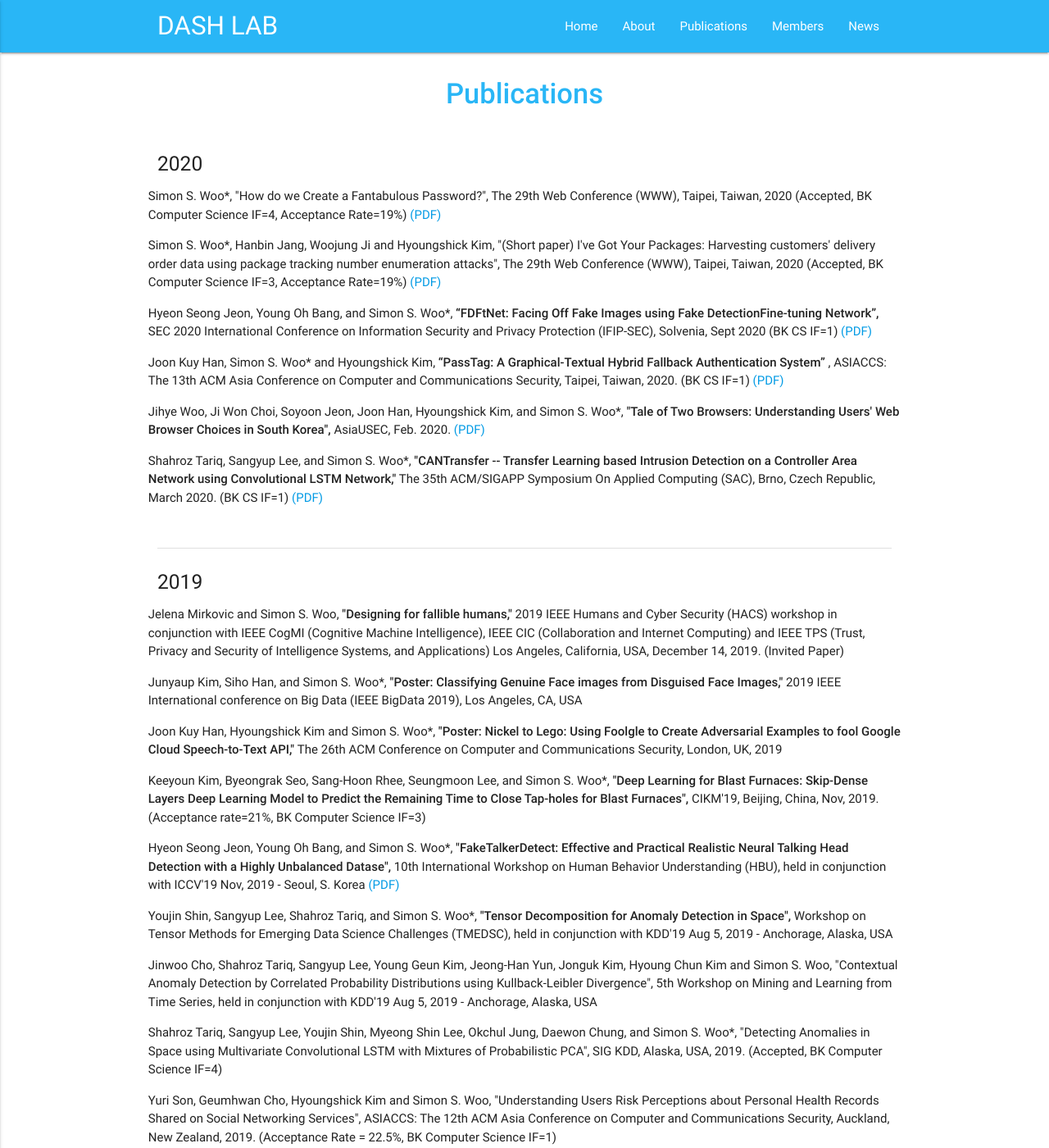
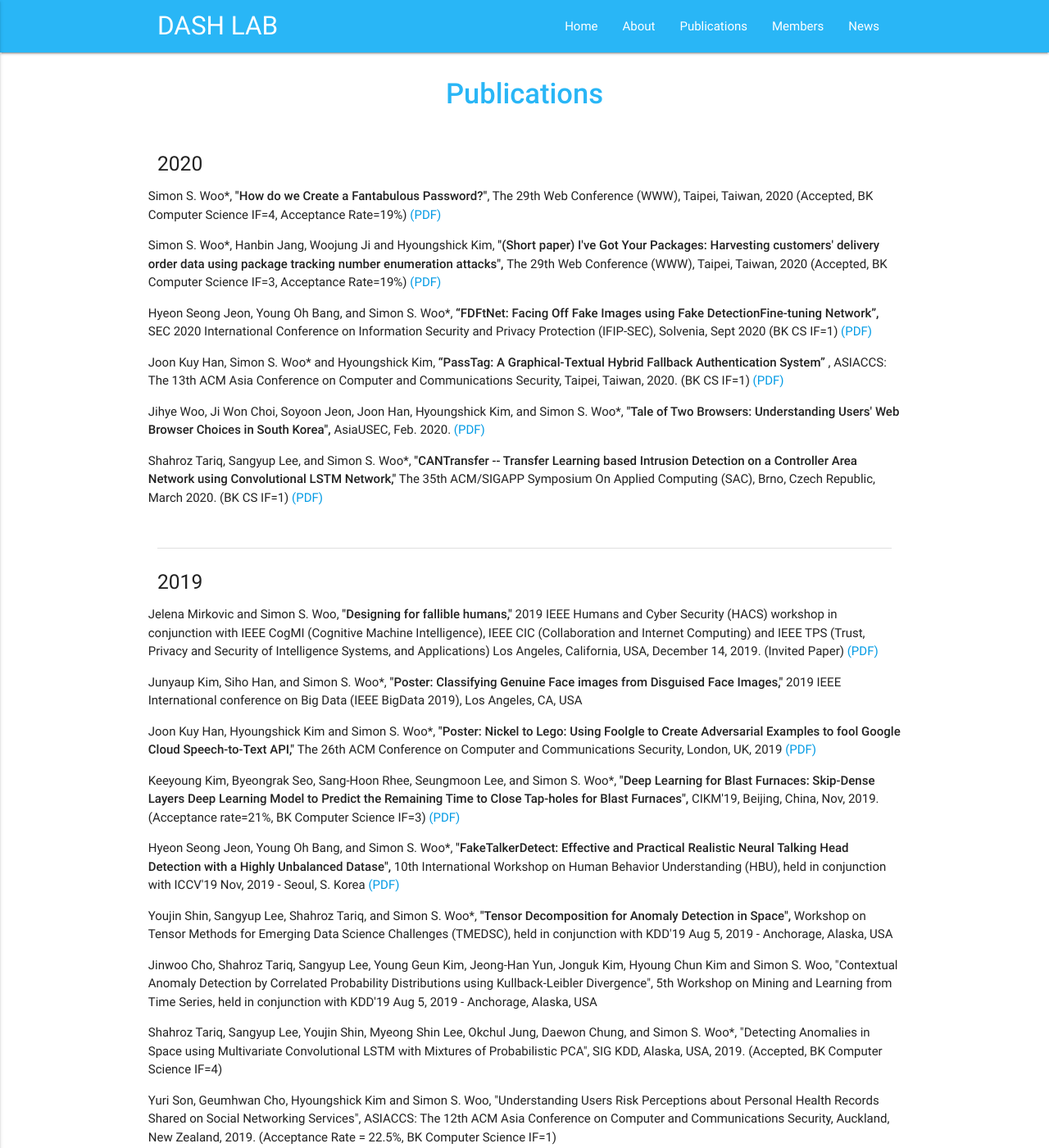
Before and after one commit to Yurim990507/DASH-Lab.github.io, a Jekyll site: the page built from example2.md, in a window 1280 px wide and 1400 px high. Shown: the whole window at 82% size. Built offline with Jekyll 4.4.1, drawn with Linux system fonts in a browser that asks for light colours; some of the changed text lies outside the part shown.

Commit message:
Update example2.md

```diff
--- a/example2.md
+++ b/example2.md
@@ -9,9 +9,9 @@ permalink: /Publications/
 <div class="section">
     <h5>2020</h5>
     <div class="row">
-        <p>  Simon S. Woo*, "How do we Create a Fantabulous Password?", The 29th Web Conference (WWW), Taipei, Taiwan, 2020 (Accepted, BK Computer Science IF=4, Acceptance Rate=19%)<a href="../../raw/master/Publications/_WWW2020_final_fanta__Camera_Ready_(2).pdf" download> (PDF) </a> </p>
+        <p>  Simon S. Woo*, <strong>"How do we Create a Fantabulous Password?"</strong>, The 29th Web Conference (WWW), Taipei, Taiwan, 2020 (Accepted, BK Computer Science IF=4, Acceptance Rate=19%)<a href="../../raw/master/Publications/_WWW2020_final_fanta__Camera_Ready_(2).pdf" download> (PDF) </a> </p>
 
- <p> Simon S. Woo*, Hanbin Jang, Woojung Ji and Hyoungshick Kim, "(Short paper) I've Got Your Packages: Harvesting customers' delivery order data using package tracking number enumeration attacks", The 29th Web Conference (WWW), Taipei, Taiwan, 2020 (Accepted, BK Computer Science IF=3, Acceptance Rate=19%)<a href="../../raw/master/Publications/_WWW2020_ePost_short_final_Camera_ready__submit.pdf" download> (PDF) </a> </p>
+ <p> Simon S. Woo*, Hanbin Jang, Woojung Ji and Hyoungshick Kim, <strong> "(Short paper) I've Got Your Packages: Harvesting customers' delivery order data using package tracking number enumeration attacks", </strong> The 29th Web Conference (WWW), Taipei, Taiwan, 2020 (Accepted, BK Computer Science IF=3, Acceptance Rate=19%)<a href="../../raw/master/Publications/_WWW2020_ePost_short_final_Camera_ready__submit.pdf" download> (PDF) </a> </p>
 
   <p> Hyeon Seong Jeon, Young Oh Bang, and Simon S. Woo*, <strong>“FDFtNet: Facing Off Fake Images using Fake DetectionFine-tuning Network”,</strong> SEC 2020 International Conference on Information Security and Privacy Protection (IFIP-SEC), Solvenia, Sept 2020 (BK CS IF=1) <a href="../../raw/master/Publications/IFIP_SEC_2020_CR_paper_135.pdf" download> (PDF) </a> </p>
 
@@ -27,13 +27,16 @@ permalink: /Publications/
 <div class="section">
     <h5>2019</h5>
     <div class="row">
-<p>Jelena Mirkovic and Simon S. Woo, <strong> "Designing for fallible humans," </strong> 2019 IEEE Humans and Cyber Security (HACS) workshop in conjunction with IEEE CogMI (Cognitive Machine Intelligence), IEEE CIC (Collaboration and Internet Computing) and IEEE TPS (Trust, Privacy and Security of Intelligence Systems, and Applications) Los Angeles, California, USA, December 14, 2019. (Invited Paper) </p>
+<p>Jelena Mirkovic and Simon S. Woo, <strong> "Designing for fallible humans," </strong> 2019 IEEE Humans and Cyber Security (HACS) workshop in conjunction with IEEE CogMI (Cognitive Machine Intelligence), IEEE CIC (Collaboration and Internet Computing) and IEEE TPS (Trust, Privacy and Security of Intelligence Systems, and Applications) Los Angeles, California, USA, December 14, 2019. (Invited Paper)
+<a href="../../raw/master/Publications/DesigningForFallibleHumanshacs.pdf" download> (PDF) </a>
+</p>
 
 <p>Junyaup Kim, Siho Han, and Simon S. Woo*, <strong> "Poster: Classifying Genuine Face images from Disguised Face Images," </strong> 2019 IEEE International conference on Big Data (IEEE BigData 2019), Los Angeles, CA, USA </p>
 
-<p>Joon Kuy Han, Hyoungshick Kim and Simon S. Woo*, <strong>"Poster: Nickel to Lego: Using Foolgle to Create Adversarial Examples to fool Google Cloud Speech-to-Text API," </strong> The 26th ACM Conference on Computer and Communications Security, London, UK, 2019 </p>
+<p>Joon Kuy Han, Hyoungshick Kim and Simon S. Woo*, <strong>"Poster: Nickel to Lego: Using Foolgle to Create Adversarial Examples to fool Google Cloud Speech-to-Text API," </strong> The 26th ACM Conference on Computer and Communications Security, London, UK, 2019<a href="../../raw/master/Publications/NickeltoLego.pdf" download> (PDF) </a> </p>
 
-<p>Keeyoun Kim, Byeongrak Seo, Sang-Hoon Rhee, Seungmoon Lee, and Simon S. Woo*, <strong> "Deep Learning for Blast Furnaces: Skip-Dense Layers Deep Learning Model to Predict the Remaining Time to Close Tap-holes for Blast Furnaces", </strong> CIKM'19, Beijing, China, Nov, 2019. (Acceptance rate=21%, BK Computer Science IF=3) </p>
+<p>Keeyoung Kim, Byeongrak Seo, Sang-Hoon Rhee, Seungmoon Lee, and Simon S. Woo*, <strong> "Deep Learning for Blast Furnaces: Skip-Dense Layers Deep Learning Model to Predict the Remaining Time to Close Tap-holes for Blast Furnaces", </strong> CIKM'19, Beijing, China, Nov, 2019. (Acceptance rate=21%, BK Computer Science IF=3) <a href="../../raw/master/Publications/3357384.3357803.pdf
+" download> (PDF) </a> </p>
 
 <p>Hyeon Seong Jeon, Young Oh Bang, and Simon S. Woo*, <strong> "FakeTalkerDetect: Effective and Practical Realistic Neural Talking Head Detection with a Highly Unbalanced Datase", </strong> 10th International Workshop on Human Behavior Understanding (HBU), held in conjunction with ICCV'19 Nov, 2019 - Seoul, S. Korea  <a href="../../raw/master/Publications/Jeon_FakeTalkerDetect_Effective_and_Practical_Realistic_Neural_Talking_Head_Detection_with_ICCVW_2019_paper.pdf" download> (PDF) </a></p>
 
@@ -112,7 +115,8 @@ permalink: /Publications/
 <div class="section">
     <h5>2016</h5>
     <div class="row">
-<p> Simon S. Woo* and Jelena Mirkovic. "Improving Recall and Security of Passphrases Through Use of Mnemonics", Proceedings of the 10th International Conference on Passwords (Passwords), Bochum, Germany, 2016 (pdf). </p>
+<p> Simon S. Woo* and Jelena Mirkovic. <strong> "Improving Recall and Security of Passphrases Through Use of Mnemonics" </strong>, Proceedings of the 10th International Conference on Passwords (Passwords), Bochum, Germany, 2016 <a href="../../raw/master/Publications/Improving Recall and Security of Passphrases Through Use of Mnemonics.pdf" download> (PDF) </a>
+ </p>
 
 <p> Simon S. Woo, Jelena Mirkovic, Elsi Kaiser, and Ron Artstein "Life Experience Passwords (LEPs)", The 32nd Annual Computer Security Applications Conference (ACSAC), Los Angeles, 2016 (Acceptance Rate 22.8%, BK우수학회 IF=2) (pdf) </p>
 
```
